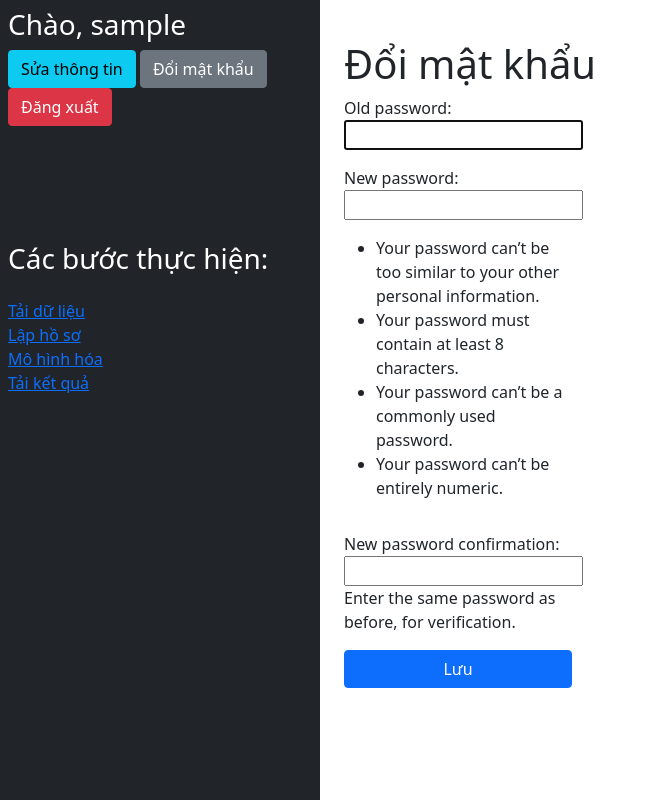
After one commit to duclap41/WebAutoML, a Django app: page /changepassword/ in a window 1280 px wide. The commit adds this page. Shown: the whole page, without its empty margins (0-648 px from the left). Run offline with Django 5.2, Linux system fonts and the light colour scheme; the visitor is signed in with stand-in values (Sample User, id 1).

Commit message:
Add change password

```diff
--- /dev/null
+++ b/Web/automl/accounts/templates/accounts/changepassword.html
@@ -0,0 +1,23 @@
+{% extends 'accounts/homepage.html' %}
+
+{% block content %}
+
+<div class="w-100 h-100 d-flex flex-column p-3">
+    <div class="mt-3">
+        <h1>Đổi mật khẩu</h1>
+    </div>
+    <form action="" method="post" class="d-flex flex-column w-25 h-50">
+        {%csrf_token%}
+        {{ form.as_p }}
+        <button class="btn btn-primary">Lưu</button>
+        {{form.errors}}
+
+        {% for message in messages %}
+            <p id="messages"> {{message}} </p>
+        {% endfor %}
+    </form>
+</div>
+
+<!-- <a href="/profile" class="btn btn-primary">Lưu</a> -->
+
+{% endblock %}
--- a/Web/automl/accounts/templates/accounts/editprofile.html
+++ b/Web/automl/accounts/templates/accounts/editprofile.html
@@ -27,6 +27,11 @@
             {{form.last_name}}
         </div>
         <button class="btn btn-primary">Lưu</button>
+        {{form.errors}}
+
+        {% for message in messages %}
+            <p id="messages"> {{message}} </p>
+        {% endfor %}
     </form>
 </div>
 
--- a/Web/automl/accounts/templates/accounts/homepage.html
+++ b/Web/automl/accounts/templates/accounts/homepage.html
@@ -44,7 +44,7 @@
             {% include 'accounts/navbar.html' %}
         </div>
 
-        <div class="w-75 d-flex flex-column align-items-center vh-100 gap-3 p-2">
+        <div class="w-75 d-flex flex-column align-items-center vh-100 gap-3 p-2 overflow-auto">
             {% block content %}
 
             {% endblock %}
--- a/Web/automl/accounts/templates/accounts/navbar.html
+++ b/Web/automl/accounts/templates/accounts/navbar.html
@@ -2,6 +2,7 @@
     <h3>Chào, {{request.user}}</h3>
     <div>
         <a href="/editprofile" class="btn btn-info">Sửa thông tin</a>
+        <a href="/changepassword" class="btn btn-secondary">Đổi mật khẩu</a>
         <a href="/logout" class="btn btn-danger">Đăng xuất</a>
     </div>
 </div>
--- a/Web/automl/accounts/urls.py
+++ b/Web/automl/accounts/urls.py
@@ -15,5 +15,5 @@ urlpatterns = [
     path('model/', views.model, name='model'),
     path('download/', views.download, name='download'),
     path('editprofile/', views.editprofile, name='editprofile'),
-
+    path('changepassword/', views.changepassword, name='changepassword'),
 ]
--- a/Web/automl/accounts/views.py
+++ b/Web/automl/accounts/views.py
@@ -1,18 +1,18 @@
 from django.shortcuts import render, redirect
 from django.http import HttpResponse
 from django.views import generic
-from django.contrib.auth.forms import UserCreationForm, UserChangeForm
-from django.contrib.auth import authenticate, login, logout
+from django.contrib.auth.forms import UserCreationForm, UserChangeForm, PasswordChangeForm
+from django.contrib.auth import authenticate, login, logout, update_session_auth_hash
 from django.contrib.auth.decorators import login_required
 from django.contrib import messages
 
 from .forms import CreateUserForm, ChangeUserForm, UploadUserFileForm
 from django.urls import reverse_lazy
 
-import io
-import pandas as pd
-from AutoML import *
-import urllib, base64
+# import io
+# import pandas as pd
+# from AutoML import *
+# import urllib, base64
 
 
 
@@ -80,14 +80,19 @@ def editprofile(request):
     context = {'form':form}
     return render(request, 'accounts/editprofile.html', context)
 
-@login_required
-def upload(request):
-    df = pd.read_csv("D:\\ie221_project\\WebAutoML\\Data\\vehicle.csv")
-    # convert df to dict
-    columns = df.columns.tolist()
+@login_required(login_url='signin')
+def changepassword(request):
+    if request.method == 'POST':
+        form = PasswordChangeForm(user=request.user, data=request.POST)
+        if form.is_valid():
+            form.save()
+            update_session_auth_hash(request, form.user)
+            messages.success(request, 'Tài khoản đã cập nhật mật khẩu thành công')
+    else:
+        form = PasswordChangeForm(user=request.user)
 
     context = {'form':form}
-    return render(request, 'accounts/editprofile.html', context)
+    return render(request, 'accounts/changepassword.html', context)
 
 @login_required
 def upload(request):
```
